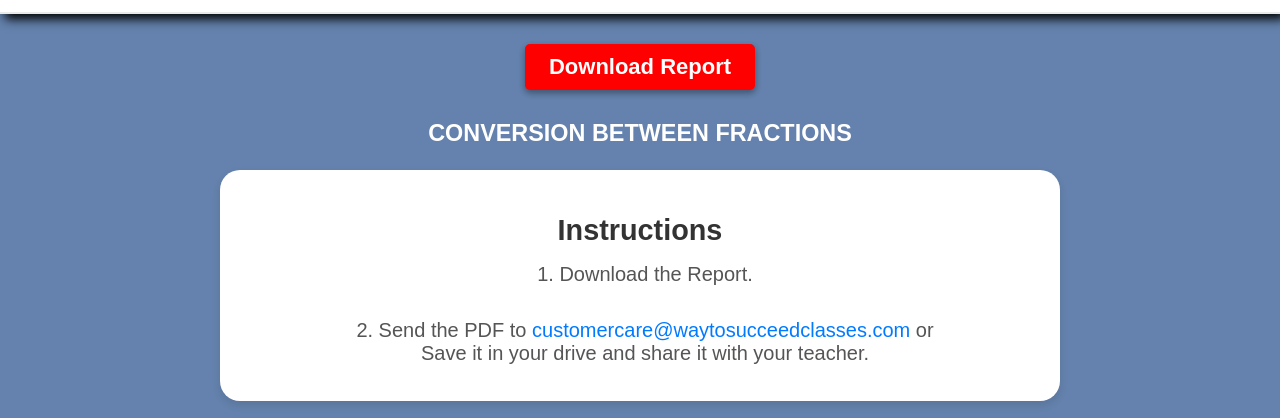
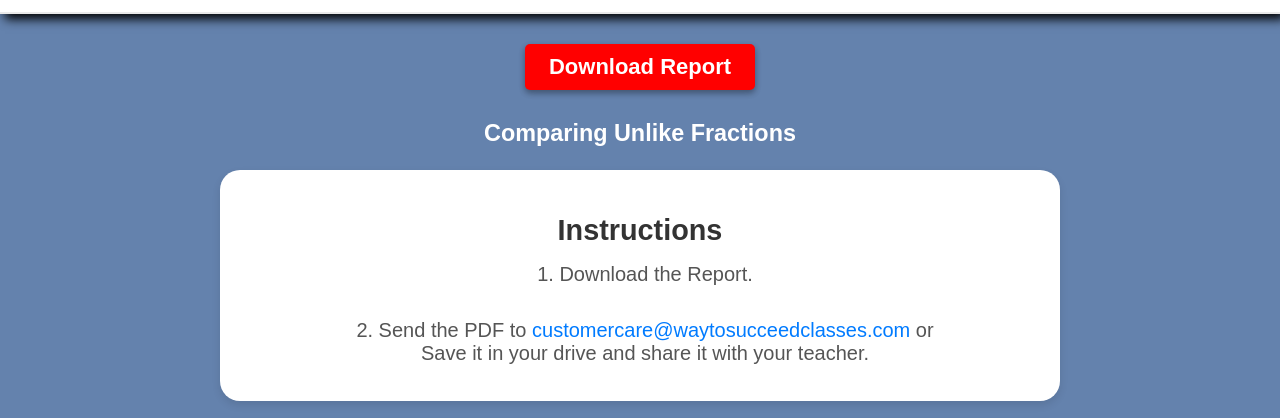
Before and after one commit to waytosucceed/G6NLC16_PS2_MATH, a plain HTML site: page graph.html in a window 1280 px wide. Shown: the part 64-482 px from the top of the page. Drawn offline with nearby package versions, Linux system fonts and the light colour scheme.

Commit message:
Update graph.html

```diff
--- a/graph.html
+++ b/graph.html
@@ -63,8 +63,8 @@
 
 
     <script>
-      const uniqueKey = "CONVERSION BETWEEN FRACTIONS";
-      const className = "CONVERSION BETWEEN FRACTIONS";
+      const uniqueKey = "Comparing Unlike Fractions";
+      const className = "Comparing Unlike Fractions";
 
       document.getElementById("classNameDisplay").textContent = className;
 
```
